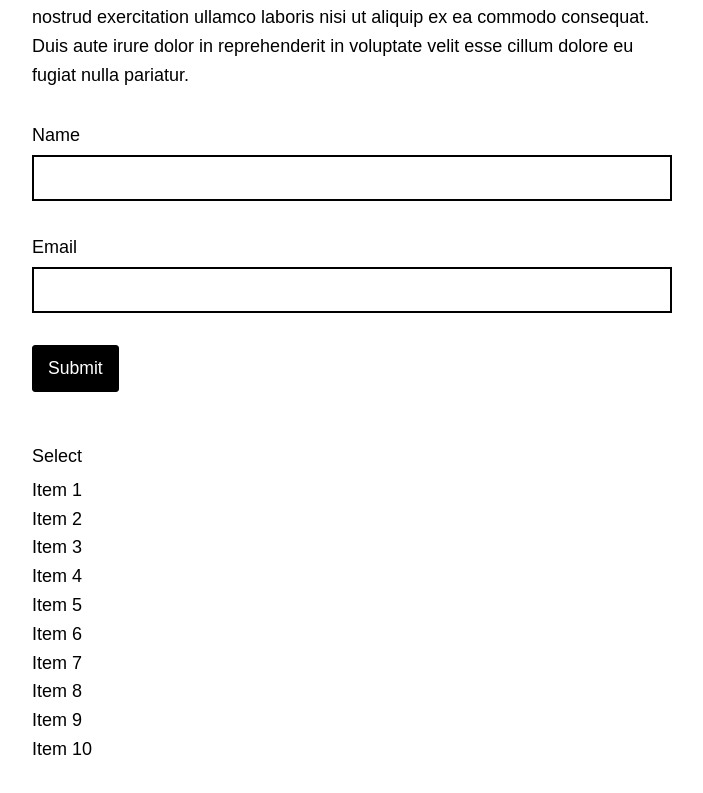
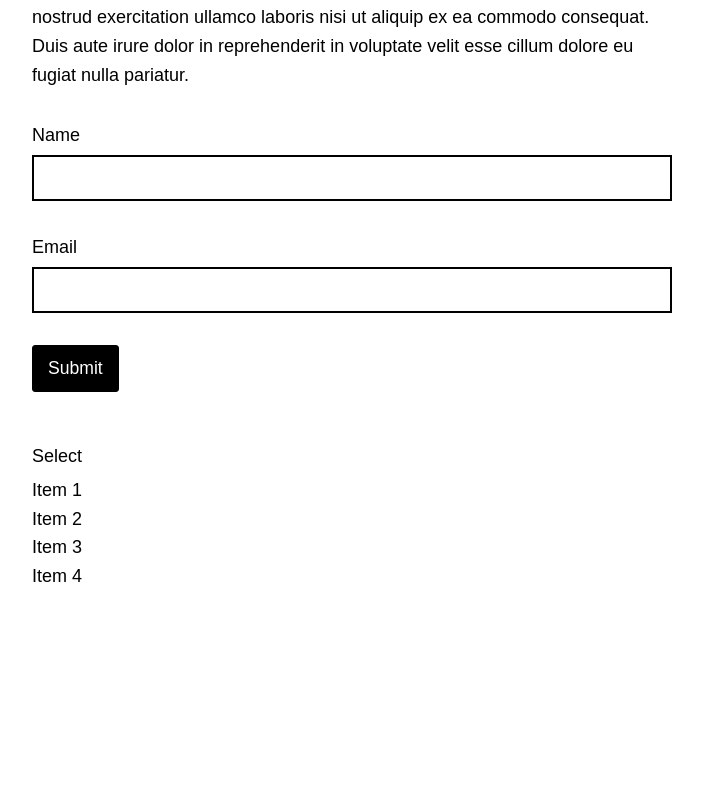
Before and after one commit to dkempton12/components-library, a React (Create React App) app: page / in a window 1280 px wide. Shown: the part 417-1210 px from the top of the page, without its empty margins (288-991 px from the left). After the commit the page ends 1123 px from the top, so only its background shows below. Built offline with nearby package versions, Linux system fonts and the light colour scheme.

Commit message:
adding DropdownList styles

```diff
--- a/src/components/UI/Dropdown/DropdownList/DropdownList.js
+++ b/src/components/UI/Dropdown/DropdownList/DropdownList.js
@@ -1,9 +1,11 @@
 import React from "react";
 import DropdownItem from "../DropdownItem/DropdownItem";
 
+import styles from "./DropdownList.module.scss";
+
 function DropdownList({ data }) {
   return (
-    <div>
+    <div className={styles.dropdownlist}>
       {data.map(item => (
         <DropdownItem key={item.id} name={item.name} value={item.value} />
       ))}
--- /dev/null
+++ b/src/components/UI/Dropdown/DropdownList/DropdownList.module.scss
@@ -0,0 +1,5 @@
+.dropdownlist {
+  max-height: 120px;
+  overflow-y: scroll;
+  overflow-x: hidden;
+}
```
